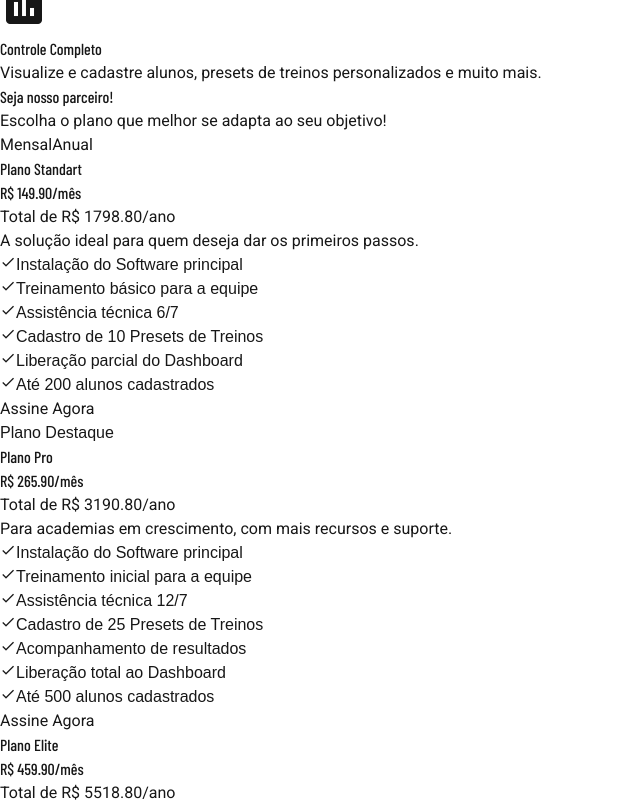
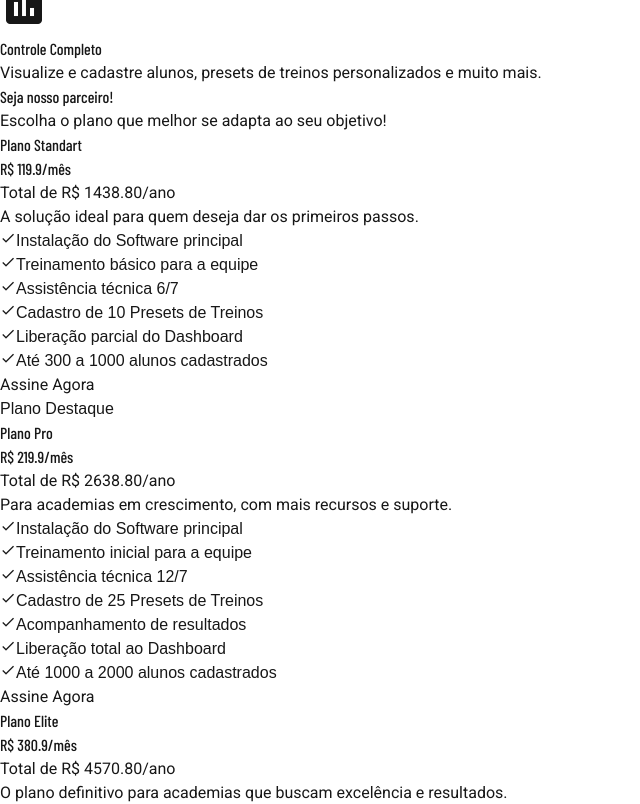
Before and after one commit to yurizzxz/Landing-Page-FitFusion, a Next.js app: page / in a window 1280 px wide. Shown: the part 1960-2764 px from the top of the page, without its empty margins (0-640 px from the left). Built offline with nearby package versions, Linux system fonts and the light colour scheme; a web font is replaced by a local one.

Commit message:
doc: corrigindo textos

```diff
--- a/src/app/_sections/plans/plans.tsx
+++ b/src/app/_sections/plans/plans.tsx
@@ -1,6 +1,5 @@
 "use client";
 import Link from "next/link";
-import { useState } from "react";
 
 export default function Planos() {
   const planos = [
@@ -8,7 +7,7 @@ export default function Planos() {
       title: "Plano Standart",
       description: "A solução ideal para quem deseja dar os primeiros passos.",
       price: 119.9,
-      monthlyPrice: 149.9,
+      monthlyPrice: 149.90,
       highlighted: false,
       url: "https://abrir.link/sKZeo",
       benefits: [
@@ -17,7 +16,7 @@ export default function Planos() {
         "Assistência técnica 6/7",
         "Cadastro de 10 Presets de Treinos",
         "Liberação parcial do Dashboard",
-        "Até 200 alunos cadastrados",
+        "Até 300 a 1000 alunos cadastrados",
       ],
     },
     {
@@ -25,7 +24,7 @@ export default function Planos() {
       description:
         "Para academias em crescimento, com mais recursos e suporte.",
       price: 219.9,
-      monthlyPrice: 265.9,
+      monthlyPrice: 265.90,
       highlighted: true,
       url: "https://abrir.link/UKhhc",
       benefits: [
@@ -35,7 +34,7 @@ export default function Planos() {
         "Cadastro de 25 Presets de Treinos",
         "Acompanhamento de resultados",
         "Liberação total ao Dashboard",
-        "Até 500 alunos cadastrados",
+        "Até 1000 a 2000 alunos cadastrados",
       ],
     },
     {
@@ -43,7 +42,7 @@ export default function Planos() {
       description:
         "O plano definitivo para academias que buscam excelência e resultados.",
       price: 380.9,
-      monthlyPrice: 459.9,
+      monthlyPrice: 459.90,
       url: "https://abrir.link/XSmna",
       highlighted: false,
       benefits: [
@@ -52,12 +51,10 @@ export default function Planos() {
         "Assistência técnica 12/7",
         "Cadastro ilimitado de Presets de Treinos",
         "Liberação total ao Dashboard",
-        "De 500 a 1000 alunos cadastrados",
+        "Negociar quanitdade de alunos cadastrados",
       ],
     },
   ];
-
-  const [isAnual, setIsAnual] = useState(false);
 
   return (
     <section
@@ -65,7 +62,7 @@ export default function Planos() {
       id="plans"
     >
       <div className="container mx-auto items-center px-5">
-        <header className="lg:text-center mb-8 mt-28 lg:mt-16">
+        <header className="lg:text-center mb-12 mt-28 lg:mt-16">
           <h1 className="text-5xl lg:text-6xl font-bold">
             Seja nosso <span className="text-[#00bb83]">parceiro</span>!
           </h1>
@@ -74,33 +71,8 @@ export default function Planos() {
           </p>
         </header>
 
-        <div className="flex justify-center gap-4 mb-16">
-          <button
-            className={`px-8 py-3 rounded-lg ${
-              !isAnual
-                ? "bg-[#00bb83]"
-                : "bg-[#252525] text-white border border-[#252525]"
-            }`}
-            onClick={() => setIsAnual(false)}
-          >
-            Mensal
-          </button>
-          <button
-            className={`px-8 py-3 rounded-lg ${
-              isAnual
-                ? "bg-[#00bb83]"
-                : "bg-[#252525] text-white border border-[#252525]"
-            }`}
-            onClick={() => setIsAnual(true)}
-          >
-            Anual
-          </button>
-        </div>
-
         <div className="container mx-auto lg:px-4 flex justify-center flex-wrap gap-8">
           {planos.map((plano, index) => {
-            const valorAjustado = isAnual ? plano.price : plano.monthlyPrice;
-
             return (
               <div
                 key={index}
@@ -118,10 +90,10 @@ export default function Planos() {
                 <div className="mb-5 mt-8">
                   <h2 className="text-4xl font-bold mb-3">{plano.title}</h2>
                   <h2 className="text-5xl font-bold mb-3 text-[#2bd6a3]">
-                    R$ {valorAjustado.toFixed(2)}/mês
+                    R$ {plano.price}/mês
                   </h2>
                   <p className="text-sm font-bold mb-3 text-gray-400">
-                   Total de R$ {(valorAjustado * 12).toFixed(2)}/ano
+                    Total de R$ {(plano.price * 12).toFixed(2)}/ano
                   </p>
                   <p className="text-md mb-8">{plano.description}</p>
 
```
